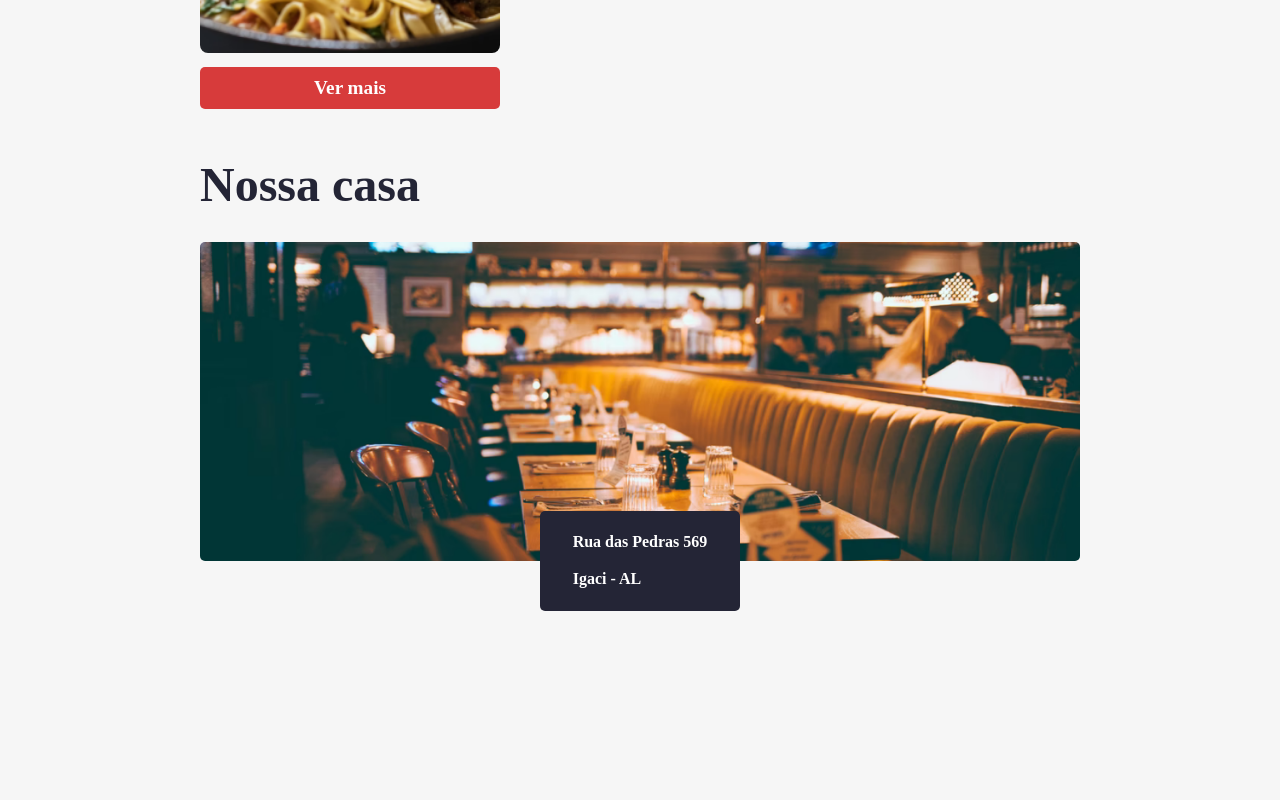
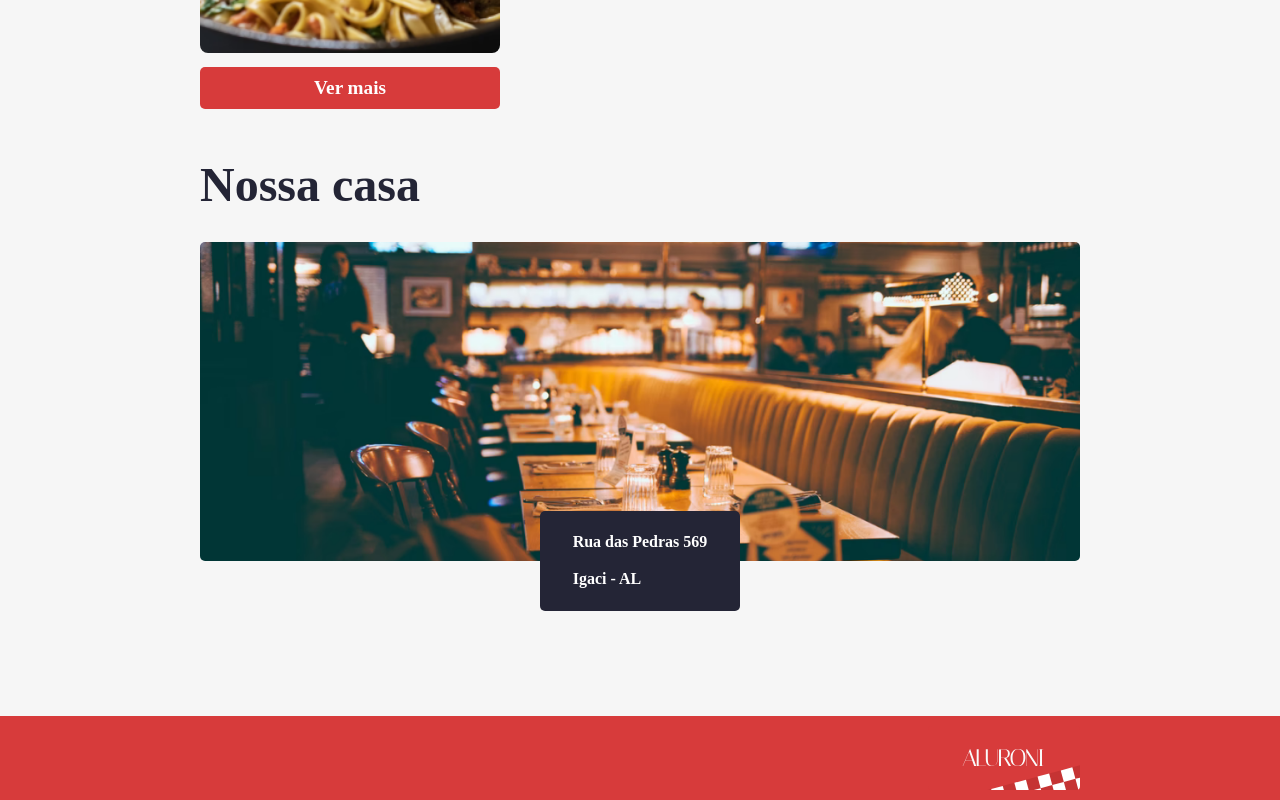
Before and after one commit to SamillyNunes/aluroni, a React (Create React App) app: page / in a window 1280 px wide. Shown: the part 1121-1921 px from the top of the page. Before the commit the page ends 1837 px from the top, so only its background shows below. Built offline with nearby package versions, Linux system fonts and the light colour scheme; a web font is replaced by a local one.

Commit message:
style: Footer component created

```diff
--- /dev/null
+++ b/src/components/Footer/Footer.module.scss
@@ -0,0 +1,19 @@
+@import "styles/variaveis";
+@import "styles/breakpoints";
+
+.footer{
+    background-color: $red;
+    display: flex;
+    justify-content: flex-end;
+    padding: 10px $padding-horizontal;
+
+    @media (max-width: $desktop_xsm) {
+        padding: 10px $padding-horizontal-mobile;
+    }
+    @media (min-width: $desktop_xsm) and (max-width: $desktop_sm) {
+        padding: 10px $padding-horizontal-sm;
+    }
+    @media (min-width: $desktop_sm) and (max-width: $desktop_md) {
+        padding: 10px $padding-horizontal-md;
+    }
+}
--- /dev/null
+++ b/src/components/Footer/index.tsx
@@ -0,0 +1,11 @@
+import styles from './Footer.module.scss';
+import { ReactComponent as Logo } from 'assets/logo.svg';
+
+
+export default function Footer(){
+    return (
+        <footer className={styles.footer}>
+            <Logo />
+        </footer>
+    );
+}
--- a/src/routes.js
+++ b/src/routes.js
@@ -1,3 +1,4 @@
+import Footer from 'components/Footer';
 import Layout from 'components/Layout';
 import NavMenu from 'components/NavMenu';
 import About from 'pages/About';
@@ -19,6 +20,7 @@
 
                     </Route>
                 </Routes>
+                <Footer/>
             </BrowserRouter>
         </main>
     );
```
